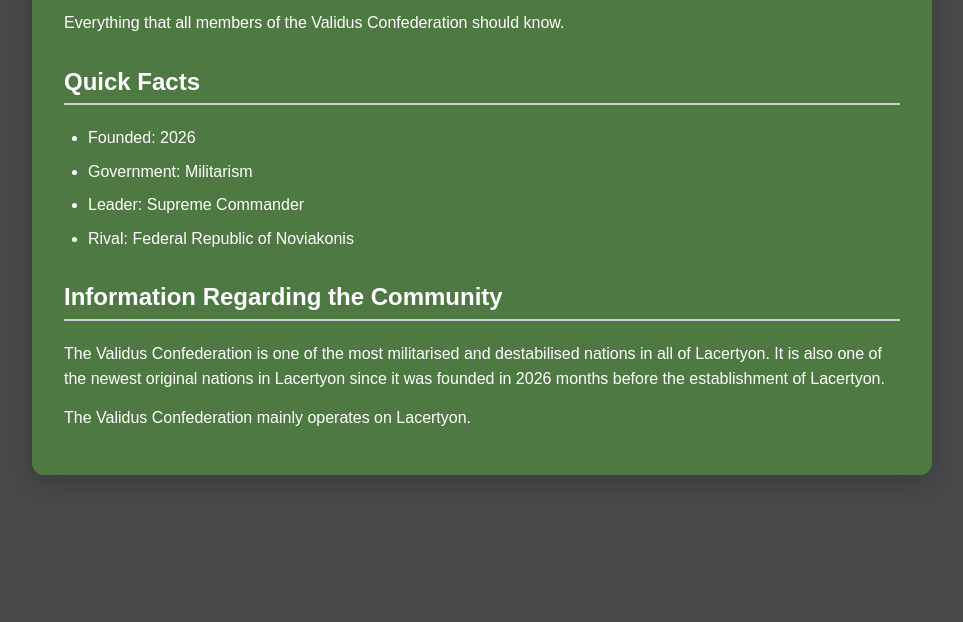
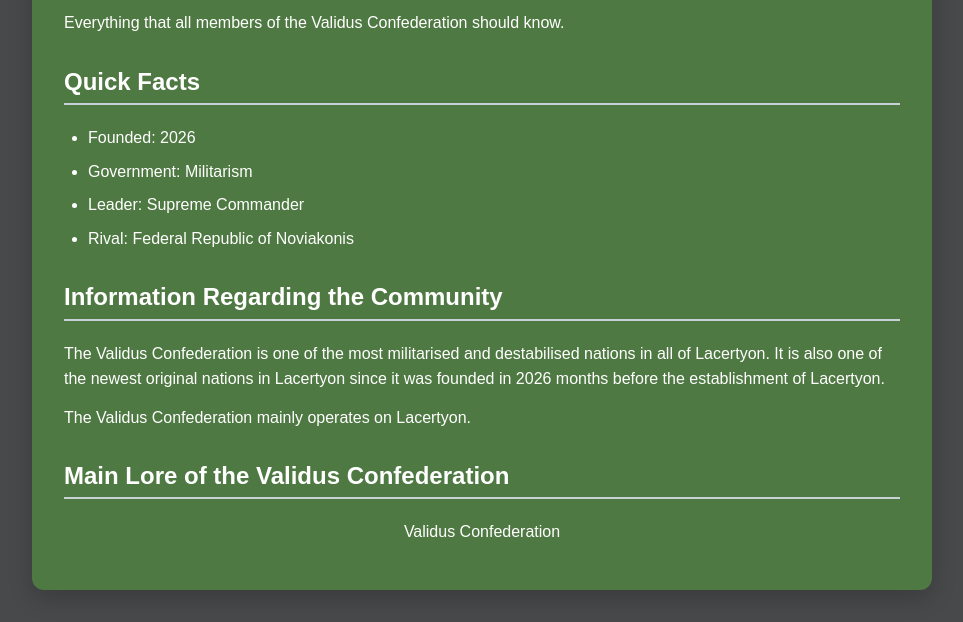
Before and after one commit to TheVoid41/Lacertyon, a plain HTML site: page Validus.html in a window 1280 px wide. Shown: the part 227-849 px from the top of the page, without its empty margins (158-1121 px from the left). Before the commit the page ends 800 px from the top, so only its background shows below. Drawn offline with Linux system fonts and the light colour scheme.

Commit message:
Update Validus.html

```diff
--- a/Validus.html
+++ b/Validus.html
@@ -180,6 +180,14 @@
 		<p>The Validus Confederation mainly operates on Lacertyon.</p>
 	</section>
 
+	<section id="lore" aria-labelledby="lore-title">
+		<h2 id="lore-title">Main Lore of the Validus Confederation</h2>
+	</section>
+
+	<footer>
+		<p>Validus Confederation</p>
+	</footer>
+
   </main>
 
  </body>
```
